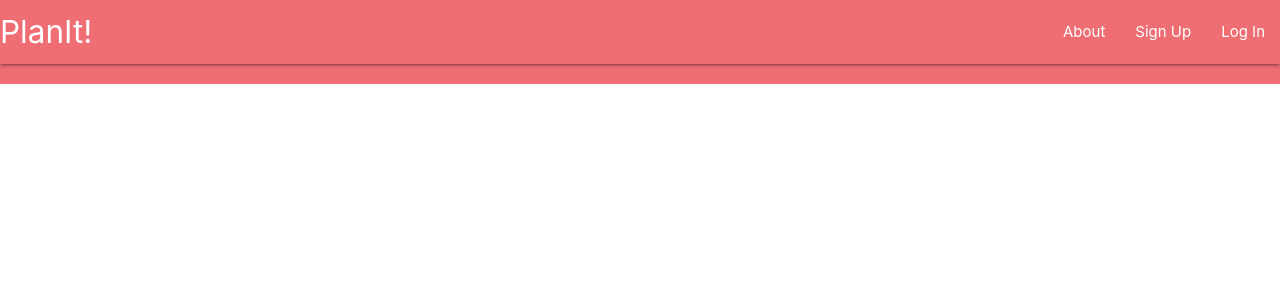
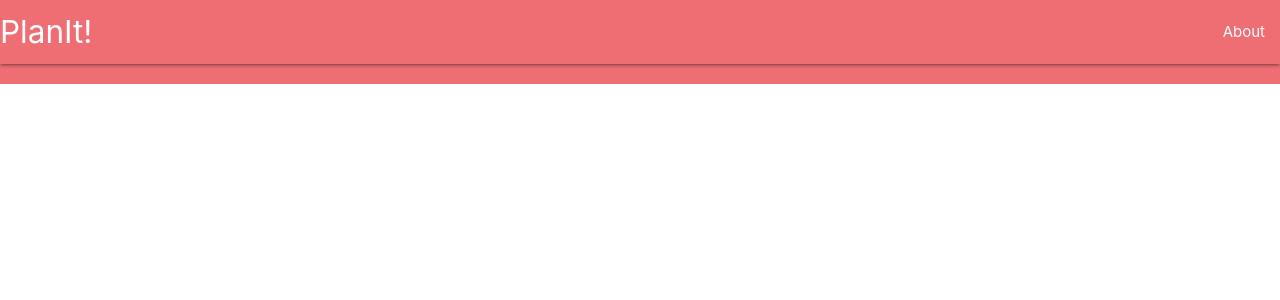
Before and after one commit to mindyschwab/Poll-App, a Django app: template planit/main_app/templates/home.html in a window 1280 px wide. Shown: the top 300 px of the page. Run offline with Django 3.2, Linux system fonts and the light colour scheme; the template is opened without the code that fills it, so the values that code supplies are empty; some libraries are stand-ins or nearby versions.

Commit message:
Created registration/login.html

```diff
--- a/planit/main_app/templates/base.html
+++ b/planit/main_app/templates/base.html
@@ -28,32 +28,32 @@
                 </ul>
                 <ul class="right hide-on-med-and-down">
                     <li><a href="{% url 'about' %}">About</a></li>
-                    {% if user.is_authenticated %}
+                    <!-- {% if user.is_authenticated %} -->
                     <li><a href="">My Events</a></li>
                     <li><a href="">Add an Event</a></li>
                     <li><a href="">My Groups</a></li>
                     <li><a href="">Add a Group</a></li>
-                    <li><a href="{% url 'logout' %}">Log Out</a></li>
-                    {% else %}
-                    <li><a href="">Sign Up</a></li>
-                    <li><a href="{% url 'login' %}">Log In</a></li>
-                    {% endif %}
+                    <!-- <li><a href="{% url 'logout' %}">Log Out</a></li> -->
+                    <!-- {% else %} -->
+                    <!-- <li><a href="">Sign Up</a></li> -->
+                    <!-- <li><a href="{% url 'login' %}">Log In</a></li> -->
+                    <!-- {% endif %} -->
                 </ul>
             </div>
         </nav>
     </header>
     <ul class="sidenav" id="mobile-links">
         <li><a href="{% url 'about' %}">About</a></li>
-            {% if user.is_authenticated %}
+            <!-- {% if user.is_authenticated %} -->
                 <li><a href="">My Events</a></li>
                 <li><a href="">Add an Event</a></li>
                 <li><a href="">My Groups</a></li>
                 <li><a href="">Add a Group</a></li>
-                <li><a href="{% url 'logout' %}">Log Out</a></li>
-            {% else %}
-                <li><a href="">Sign Up</a></li>
-                <li><a href="{% url 'login' %}">Log In</a></li>
-            {% endif %}
+                <!-- <li><a href="{% url 'logout' %}">Log Out</a></li> -->
+            <!-- {% else %} -->
+                <!-- <li><a href="">Sign Up</a></li>    -->
+                <!-- <li><a href="{% url 'login' %}">Log In</a></li> -->
+            <!-- {% endif %} -->
     </ul>
     <main class="container">
         <!-- these block and endblock tags are where we will be able to enter other content when we extend this template -->
--- a/planit/main_app/urls.py
+++ b/planit/main_app/urls.py
@@ -3,5 +3,5 @@ from . import views
 
 urlpatterns = [
     path('', views.home, name='home'),
-    path('/about', views.about, name='about')
+    path('about', views.about, name='about')
 ]
--- a/planit/planit/urls.py
+++ b/planit/planit/urls.py
@@ -19,4 +19,5 @@ from django.urls import path, include
 urlpatterns = [
     path('admin/', admin.site.urls),
     path('', include('main_app.urls')),
+    path('accounts/', include('django.contrib.auth.urls')),
 ]
```
Also changed, not shown: planit/main_app/templates/registration/login.html (added).
